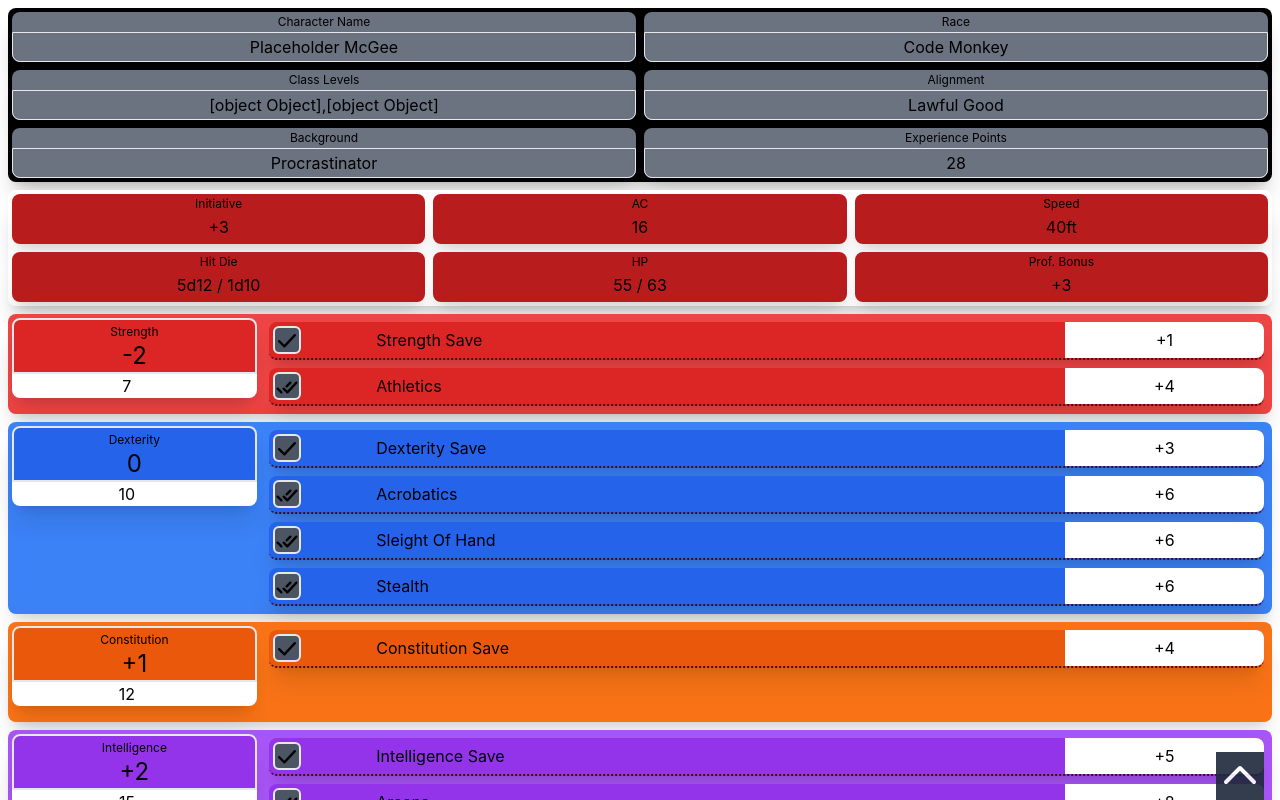
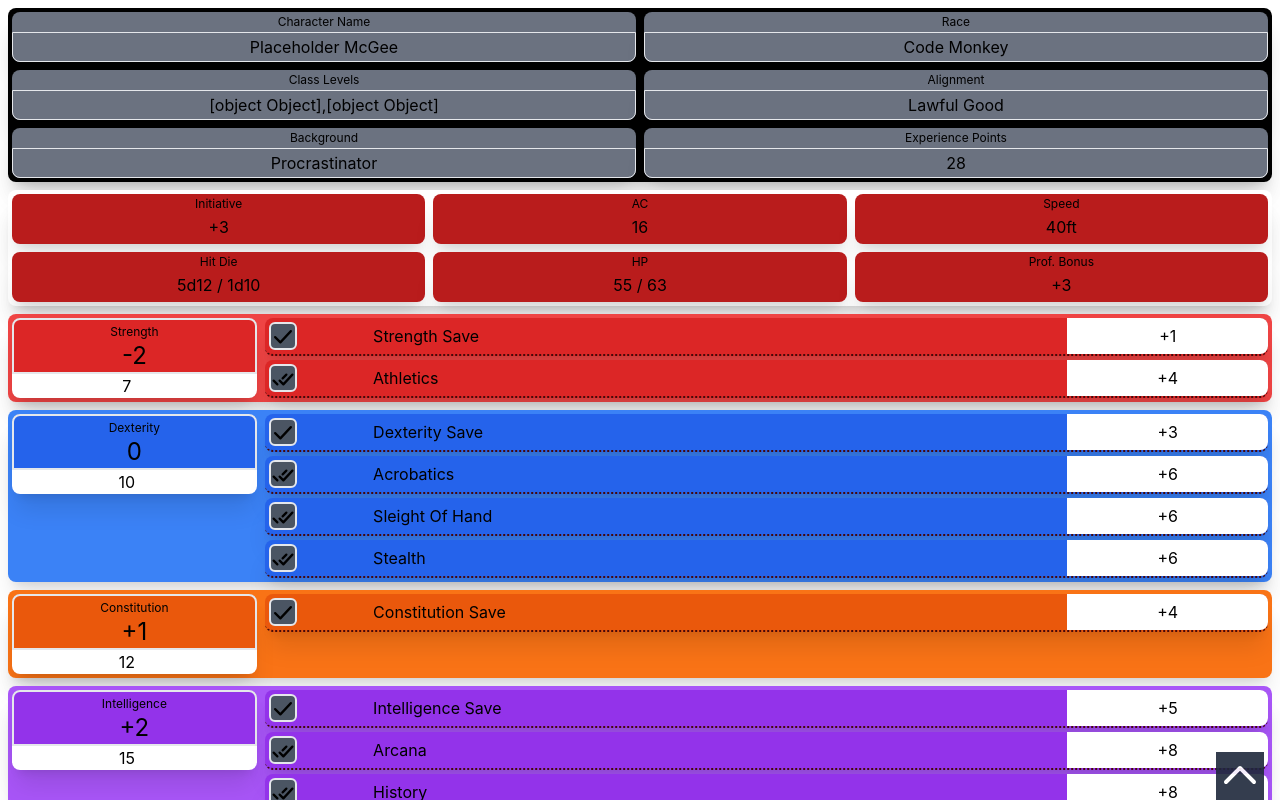
Before and after one commit to JayLeverton/Mnemosyne, a React (Vite) app: page / in a window 1280 px wide. Shown: the top 800 px of the page. Built offline with nearby package versions, Linux system fonts and the light colour scheme.

Commit message:
Implemented rolling for skills and saves.

```diff
--- a/src/Components/Stat.jsx
+++ b/src/Components/Stat.jsx
@@ -69,16 +69,22 @@ function Stat({ stat, subStats, statColor }) {
     );
   };
 
-  const handleSkillClick = () => {
+  // return skillTotal > 0 ? `+${skillTotal}` : skillTotal;
+
+  const handleSkillClick = (stat) => {
     setDiceRollerTrue();
     let tempRoll = rollXSidedDice(20);
 
-    addDiceRollInstance(
-      subStats,
-      tempRoll + scoreModifier,
-      tempRoll,
-      scoreModifier
-    );
+    const skillTotal =
+      proficiencies[stat] === "proficiency"
+        ? combatStats.profBonus + scoreModifier
+        : proficiencies[stat] === "expertise"
+        ? combatStats.profBonus * 2 + scoreModifier
+        : proficiencies[stat] === "jackOfAllTrades"
+        ? Math.floor(combatStats.profBonus / 2) + scoreModifier
+        : scoreModifier;
+
+    addDiceRollInstance(stat, tempRoll + skillTotal, tempRoll, skillTotal);
   };
 
   return (
@@ -86,8 +92,6 @@ function Stat({ stat, subStats, statColor }) {
     <div
       className={`grid grid-cols-10 col-span-2 bg-${statColor}-500 rounded-lg shadow-xl min-h-[50px]`}
     >
-      {" "}
-      {/*  */}
       {/* Strength Score container */}
       <div
         className={`grid col-span-2 bg-${statColor}-600 rounded-lg shadow-xl min-h-[50px] m-1 max-h-[5rem]`}
@@ -119,25 +123,30 @@ function Stat({ stat, subStats, statColor }) {
       {/*  */}
       {/*  */}
       {/*  */}
-      {/* Stat skills / save container */}
+      {/* Skills / save container */}
       <div
-        className={`grid grid-rows-2 col-span-8 bg-${statColor}-500 rounded-lg min-h-[50px] m-1`}
+        className={`grid grid-rows-2 col-span-8 rounded-lg min-h-[50px] m-1 gap-1`}
       >
-        {/* Saving Throw */}
+        {/* Saving Throws and Skills */}
         {subStats.map((stat) => (
           <div
-            className={`grid grid-rows-subgrid grid-cols-10 grid-flow-col row-span-1 col-span-8 bg-${statColor}-600 rounded-lg shadow-xl min-h-[50px] m-1 border-dotted border-b-2 border-red-950`}
+            className={`text-left grid grid-rows-subgrid grid-cols-10 grid-flow-col row-span-1 col-span-8 bg-${statColor}-600 rounded-lg shadow-xl min-h-[50px] border-dotted border-b-2 border-red-950`}
             key={stat}
           >
             <ProficiencyBox parentProf={`${stat}`}></ProficiencyBox>
 
-            <div className="grid col-span-7 mx-2 my-auto">{stat}</div>
+            <button
+              className="grid col-span-7 mx-2 my-auto text-left"
+              onClick={() => handleSkillClick(stat)}
+            >
+              {stat}
+            </button>
 
             <div
-              className={`grid col-span-3 text-center bg-${statColor}-700 rounded-r-lg`}
+              className={`grid h-full col-span-3 text-center bg-${statColor}-700 rounded-r-lg`}
             >
               <input
-                className="flex w-full rounded-rLg text-center focus:outline-none focus:ring-2 focus:ring-blue-500 rounded-r-lg"
+                className="flex w-full text-center focus:outline-none focus:ring-2 focus:ring-blue-500 rounded-r-lg"
                 // type="number"
                 onChange={(e) => {
                   setAbilityScores({
```
